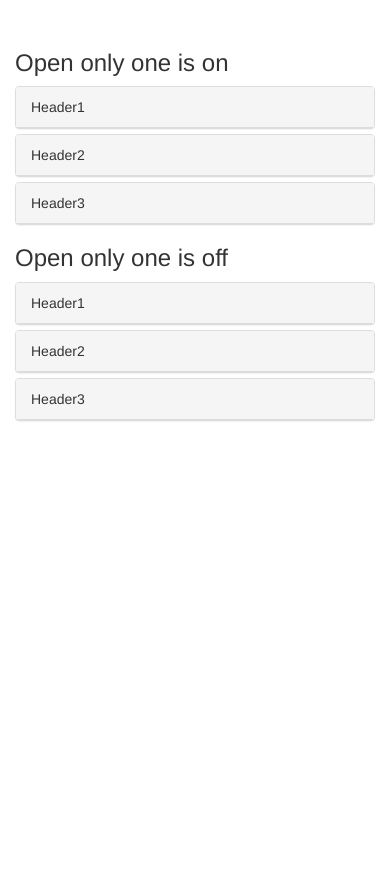
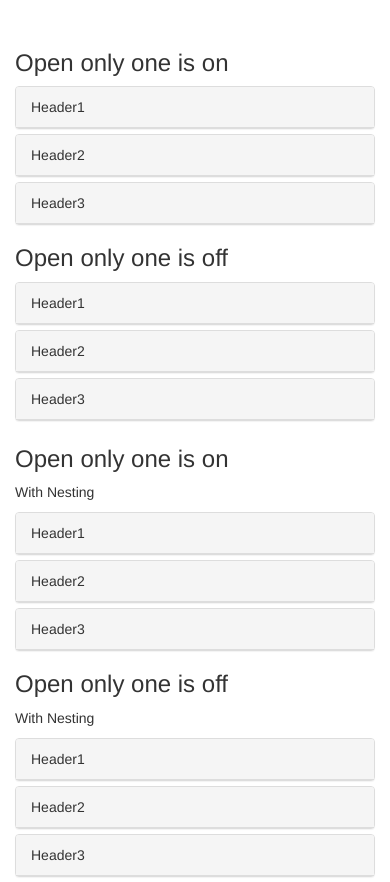
Before and after one commit to DmitriyPoltavskiy/moto-widget-accordion, a website: page app/index.html in a window 390 px wide. Before the commit the page ends 844 px from the top, so only its background shows below. Drawn offline with nearby package versions, Linux system fonts and the light colour scheme.

Commit message:
Add to html template new blocks

```diff
--- a/app/index.html
+++ b/app/index.html
@@ -28,27 +28,6 @@
 						</header>
 						<div class="content-text">
 							content1
-							<moto-accordion open-only-one="true" close-all="true" ng-cloak>
-
-								<moto-accordion-item class="moto-accordion-item panel panel-default">
-									<header class="header-text">
-										Header1
-									</header>
-									<div class="content-text">
-										content1
-									</div>
-								</moto-accordion-item>
-
-								<moto-accordion-item class="moto-accordion-item panel panel-default">
-									<header class="header-text">
-										Header3
-									</header>
-									<div class="content-text">
-										content3
-									</div>
-								</moto-accordion-item>
-
-							</moto-accordion>
 						</div>
 					</moto-accordion-item>
 
@@ -84,6 +63,122 @@
 						</header>
 						<div class="content-text">
 							content1
+						</div>
+					</moto-accordion-item>
+
+					<moto-accordion-item class="moto-accordion-item panel panel-default">
+						<header class="header-text">
+							Header2
+						</header>
+						<div class="content-text">
+							content2
+						</div>
+					</moto-accordion-item>
+
+					<moto-accordion-item class="moto-accordion-item panel panel-default">
+						<header class="header-text">
+							Header3
+						</header>
+						<div class="content-text">
+							content3
+						</div>
+					</moto-accordion-item>
+
+				</moto-accordion>
+
+			</div>
+		</div>
+		<div class="row">
+			<div class="col-md-6">
+
+				<h3>Open only one is on</h3>
+				<p>With Nesting</p>
+				<moto-accordion open-only-one="true" close-all="true" ng-cloak>
+
+					<moto-accordion-item class="moto-accordion-item panel panel-default">
+						<header class="header-text">
+							Header1
+						</header>
+						<div class="content-text">
+							content1
+							<moto-accordion open-only-one="true" close-all="true" ng-cloak>
+
+								<moto-accordion-item class="moto-accordion-item panel panel-default">
+									<header class="header-text">
+										Header1
+									</header>
+									<div class="content-text">
+										content1
+										<moto-accordion open-only-one="true" close-all="true" ng-cloak>
+
+											<moto-accordion-item class="moto-accordion-item panel panel-default">
+												<header class="header-text">
+													Header1
+												</header>
+												<div class="content-text">
+													content1
+												</div>
+											</moto-accordion-item>
+
+											<moto-accordion-item class="moto-accordion-item panel panel-default">
+												<header class="header-text">
+													Header2
+												</header>
+												<div class="content-text">
+													content2
+												</div>
+											</moto-accordion-item>
+
+										</moto-accordion>
+									</div>
+								</moto-accordion-item>
+
+								<moto-accordion-item class="moto-accordion-item panel panel-default">
+									<header class="header-text">
+										Header2
+									</header>
+									<div class="content-text">
+										content2
+									</div>
+								</moto-accordion-item>
+
+							</moto-accordion>
+						</div>
+					</moto-accordion-item>
+
+					<moto-accordion-item class="moto-accordion-item panel panel-default">
+						<header class="header-text">
+							Header2
+						</header>
+						<div class="content-text">
+							content2
+						</div>
+					</moto-accordion-item>
+
+					<moto-accordion-item class="moto-accordion-item panel panel-default">
+						<header class="header-text">
+							Header3
+						</header>
+						<div class="content-text">
+							content3
+						</div>
+					</moto-accordion-item>
+
+				</moto-accordion>
+
+			</div>
+			<div class="col-md-6">
+
+				<h3>Open only one is off</h3>
+				<p>With Nesting</p>
+				<moto-accordion open-only-one="false" close-all="true" ng-cloak>
+
+					<moto-accordion-item class="moto-accordion-item panel panel-default">
+						<header class="header-text">
+							Header1
+						</header>
+						<div class="content-text">
+							content1
 							<moto-accordion open-only-one="false" close-all="true" ng-cloak>
 
 								<moto-accordion-item class="moto-accordion-item panel panel-default">
@@ -92,15 +187,36 @@
 									</header>
 									<div class="content-text">
 										content1
+										<moto-accordion open-only-one="false" close-all="true" ng-cloak>
+
+											<moto-accordion-item class="moto-accordion-item panel panel-default">
+												<header class="header-text">
+													Header1
+												</header>
+												<div class="content-text">
+													content1
+												</div>
+											</moto-accordion-item>
+
+											<moto-accordion-item class="moto-accordion-item panel panel-default">
+												<header class="header-text">
+													Header2
+												</header>
+												<div class="content-text">
+													content2
+												</div>
+											</moto-accordion-item>
+
+										</moto-accordion>
 									</div>
 								</moto-accordion-item>
 
 								<moto-accordion-item class="moto-accordion-item panel panel-default">
 									<header class="header-text">
-										Header3
+										Header2
 									</header>
 									<div class="content-text">
-										content3
+										content2
 									</div>
 								</moto-accordion-item>
 
--- a/app/js/components/accordionItemComponent.js
+++ b/app/js/components/accordionItemComponent.js
@@ -15,7 +15,6 @@ angular.module('moto-accordionApp')
 		'$attrs',
 		'$scope',
 		function($element, $attrs, $scope) {
-			this.$onInit = function () {
 			this.open = function() {
 				if(!$element.hasClass('isOpen')) {
 					if(this.motoAccordion.openOnlyOne === true) {
@@ -28,6 +27,5 @@ angular.module('moto-accordionApp')
 				}
 			}
 		}
-		}
 	]
 });
```
Lines whose indentation alone changed are shown as unchanged.
